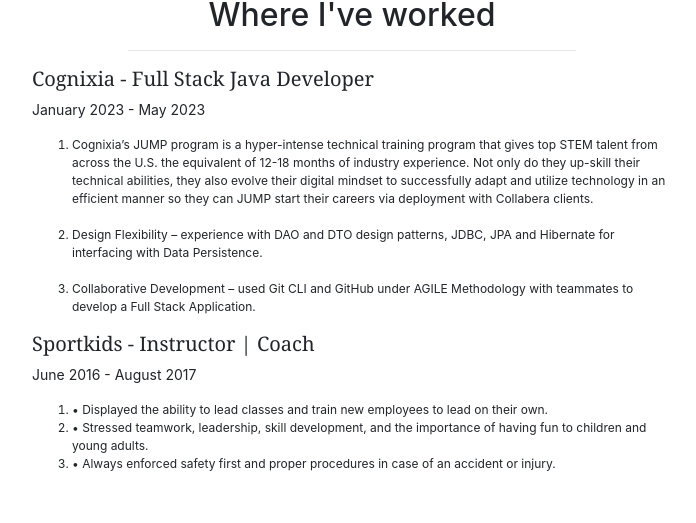
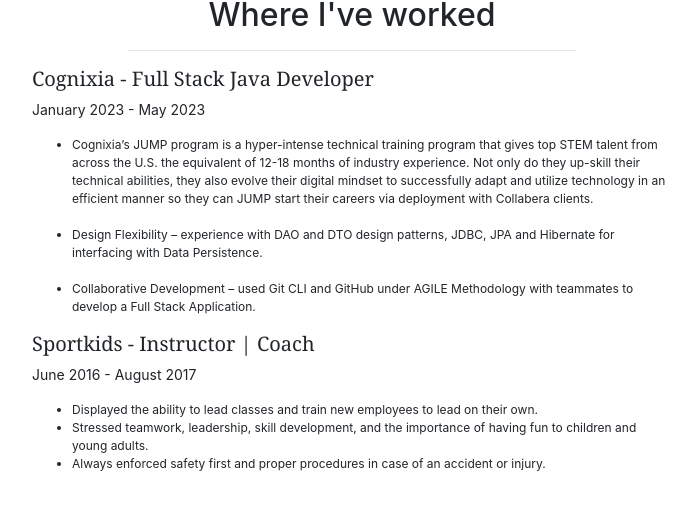
Before and after one commit to viveroa2291/my-website, a React (Create React App) app: page /about in a window 1280 px wide. Shown: the part 1191-1714 px from the top of the page, without its empty margins (288-984 px from the left). Built offline with nearby package versions, Linux system fonts and the light colour scheme.

Commit message:
Replaced the numbered to bullet points on my about page

```diff
--- a/src/component/about-sub/Work.js
+++ b/src/component/about-sub/Work.js
@@ -7,22 +7,22 @@
             <span>
                 <h3 className="job-title">Cognixia - Full Stack Java Developer</h3>
                 <p className="job-date">January 2023 - May 2023</p>
-                <ol className="job-description">
+                <ul className="job-description">
                     <li>Cognixia’s JUMP program is a hyper-intense technical training program that gives top STEM talent from across the U.S. the equivalent of 12-18 months of industry experience. Not only do they up-skill their technical abilities, they also evolve their digital mindset to successfully adapt and utilize technology in an efficient manner so they can JUMP start their careers via deployment with Collabera clients.</li>
                     <br/>
                     <li>Design Flexibility – experience with DAO and DTO design patterns, JDBC, JPA and Hibernate for interfacing with Data Persistence.</li>
                     <br/>
                     <li>Collaborative Development – used Git CLI and GitHub under AGILE Methodology with teammates to develop a Full Stack Application.</li>
-                </ol>
+                </ul>
             </span>
             <span>
                 <h3 className="job-title">Sportkids - Instructor | Coach</h3>
                 <p className="job-date">June 2016 - August 2017</p>
-                <ol className="job-description">
-                    <li>• Displayed the ability to lead classes and train new employees to lead on their own.</li>
-                    <li>• Stressed teamwork, leadership, skill development, and the importance of having fun to children and young adults.</li>
-                    <li>• Always enforced safety first and proper procedures in case of an accident or injury.</li>
-                </ol>
+                <ul className="job-description">
+                    <li>Displayed the ability to lead classes and train new employees to lead on their own.</li>
+                    <li>Stressed teamwork, leadership, skill development, and the importance of having fun to children and young adults.</li>
+                    <li>Always enforced safety first and proper procedures in case of an accident or injury.</li>
+                </ul>
             </span>
         </div>
     )
```
